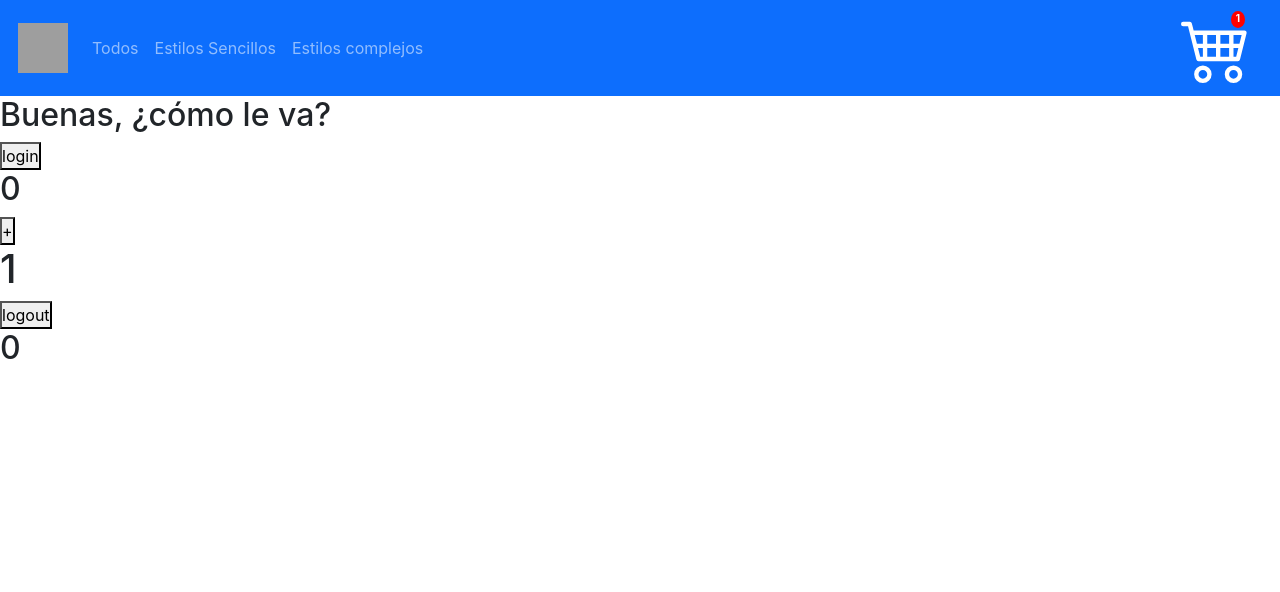
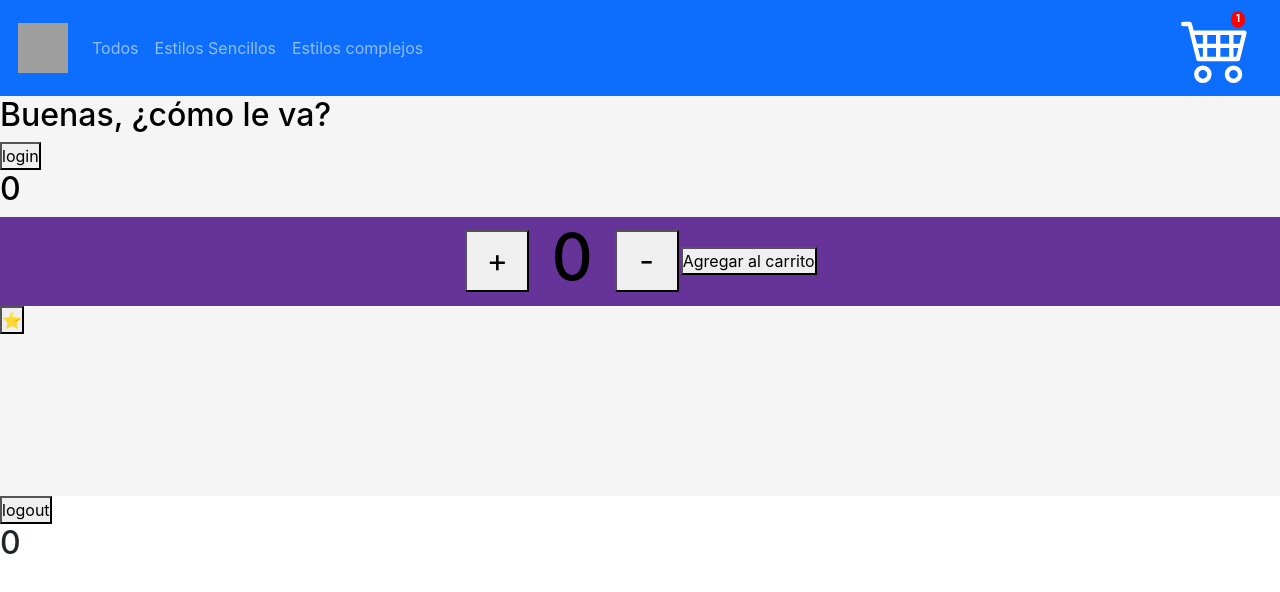
Before and after one commit to YannMaya/proyecto-react-ecommerce, a React (Create React App) app: page / in a window 1280 px wide. Shown: the top 592 px of the page. Built offline with nearby package versions, Linux system fonts and the light colour scheme; grey boxes are pictures that could not be loaded.

Commit message:
tengo los botones pero todavia no considero el stock

```diff
--- /dev/null
+++ b/src/components/itemCount.js/ItemCount.css
@@ -0,0 +1,15 @@
+.contador{
+    background-color: rebeccapurple;
+    display: flex;
+    box-sizing: border-box;
+    text-align: center;
+    justify-content: center;
+    align-items: center;
+
+
+}
+
+.numeroContador{
+    font-size: 4rem;
+    padding: 2px 20px 2px 20px;
+}
--- a/src/components/itemCount.js/ItemCount.jsx
+++ b/src/components/itemCount.js/ItemCount.jsx
@@ -1,18 +1,37 @@
+import "./ItemCount.css"
 import { useState } from "react"
 
-const ItemCount = ({x}) => {
+const ItemCount = () => {
 
-    const [contador, setContador] = useState(1)
+    const [contador, setContador] = useState(0)
 
     const sum = () =>{
         setContador(contador + 1)
     }
 
+    const res = () =>{
+        setContador(contador - 1)
+    }
+
     return (
-        <>
-            <button onClick={sum}>{x}</button>
-            <h1>{contador}</h1>
-        </>
+            <div className="contador">
+                <button onClick={sum} style={{
+                            fontSize: "2rem",
+                            width: "4rem",
+                            margin: "2px",
+                            color: "black",
+                            padding: "5px",
+                }}>+</button>
+                <h1 className="numeroContador">{contador}</h1>
+                <button onClick={res} style={{
+                            fontSize: "2rem",
+                            width: "4rem",
+                            margin: "2px",
+                            color: "black",
+                            padding: "5px",
+                }}>-</button>
+                <button>Agregar al carrito</button>
+            </div>
     )
 }
 
--- a/src/components/itemListContainer/ItemListContainer.css
+++ b/src/components/itemListContainer/ItemListContainer.css
@@ -8,6 +8,6 @@
 .container-items-light{
     width: 100%;
     height: 50vh;
-    background-color: darkgrey;
+    background-color: whitesmoke;
     color: black;
 }
--- a/src/components/itemListContainer/ItemListContainer.jsx
+++ b/src/components/itemListContainer/ItemListContainer.jsx
@@ -1,13 +1,22 @@
-import React from 'react'
+import {useState } from "react"
 import CustomButton from "../customButton/CustomButton"
 import ItemCount from '../itemCount.js/ItemCount'
+import "./ItemListContainer.css"
 
 const ItemListContainer = ( { greetings } ) => {
+
+    const [modoOscuro, setModoOscuro] = useState(false)
+
+    const cambiarModoOscuro = ()=>{
+        setModoOscuro(!modoOscuro)
+    }
+
     return (
-        <div>
+        <div className={modoOscuro ? "container-items-dark" : "container-items-light"}>
             <h2>{greetings}</h2>
             <CustomButton text={"login"}/>
-            <ItemCount x={"+"}/>
+            <ItemCount />
+            <button onClick={cambiarModoOscuro}>{modoOscuro ? "🌙" : "⭐"}</button>
         </div>
     )
 }
```
Also changed, not shown: src/components/counter/counter.jsx (added, +20 -0 lines), src/components/itemSubstrac/ItemSubtract.jsx (added, +19 -0 lines).
